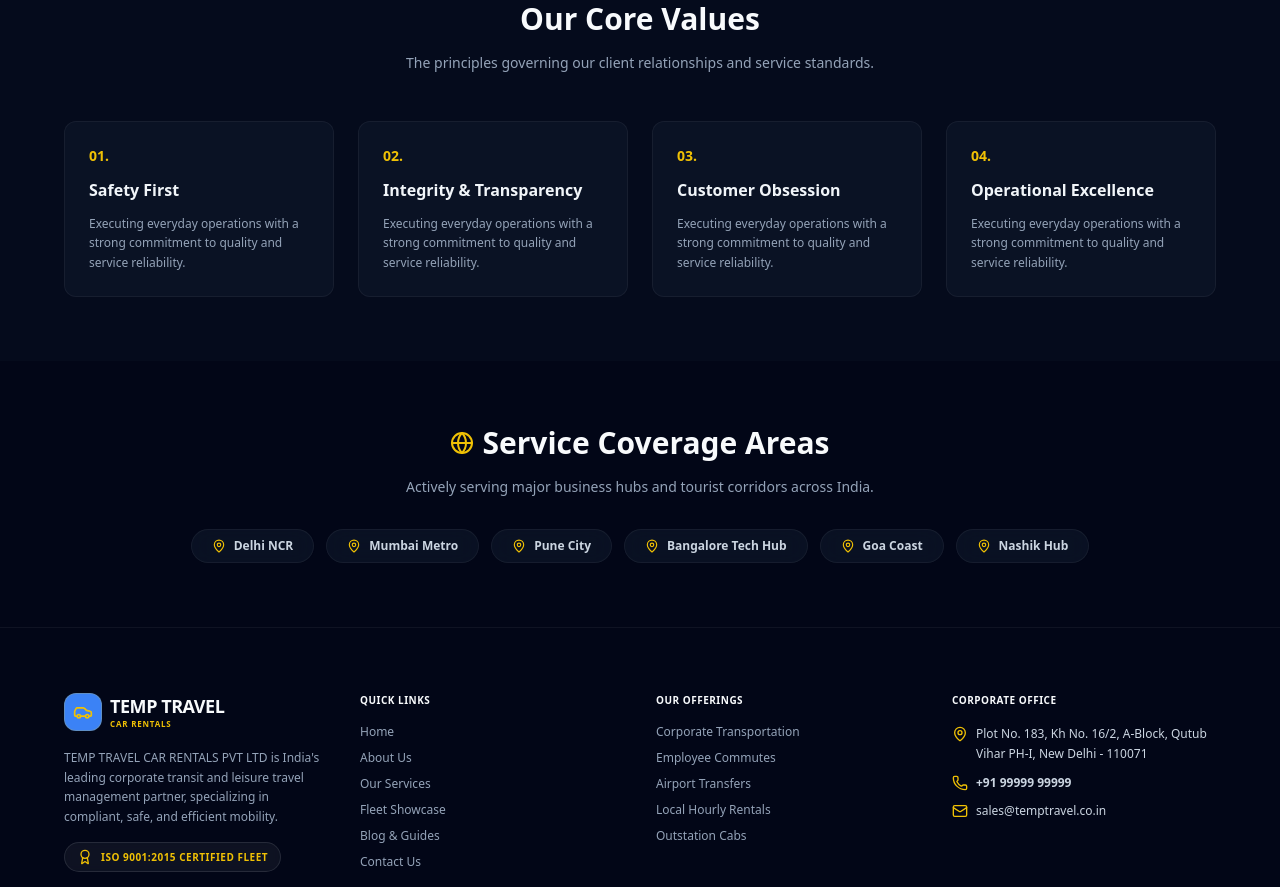
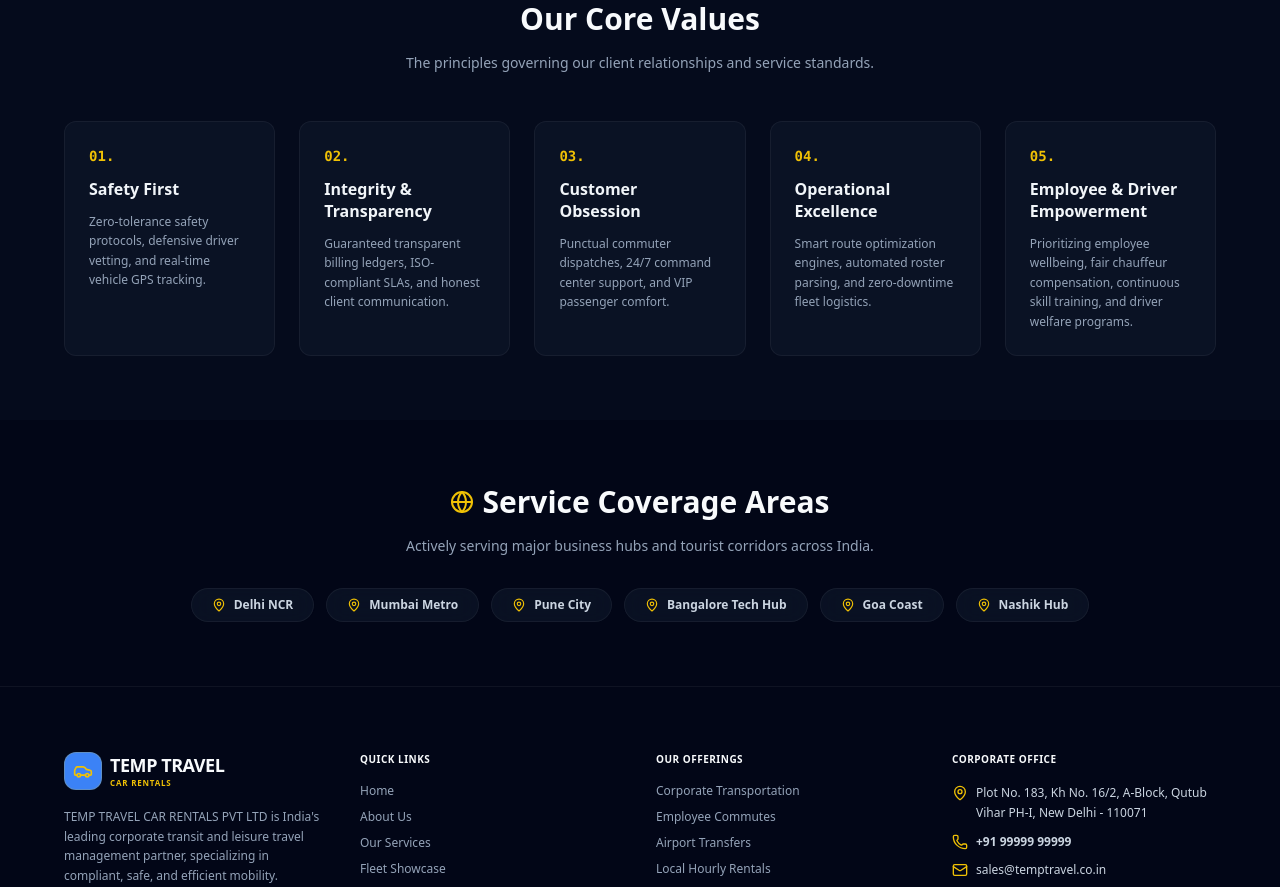
Before and after one commit to Navneetk334/temp-travel-demo, a Next.js app: page /about in a window 1280 px wide. Shown: the part 4000-4887 px from the top of the page. Built offline with nearby package versions, Linux system fonts and the light colour scheme; no server answers; the database is empty.

Commit message:
feat: add Employee & Driver Empowerment card to Our Core Values section on /about page

```diff
--- a/app/(public)/about/page.tsx
+++ b/app/(public)/about/page.tsx
@@ -38,7 +38,13 @@ export default async function AboutPage() {
     aboutUs: "Established in 2012, Temp Travel operates with a compliant fleet across major business metros. We prioritize passenger safety, transparent billing, and 24/7 support desks.",
     mission: "To deliver safe, compliant, and cost-effective transportation logistics and leisure travel experiences.",
     vision: "To become India's primary choice for corporate employee transportation and customized leisure holiday packages.",
-    values: ["Safety First", "Integrity & Transparency", "Customer Obsession", "Operational Excellence"],
+    values: [
+      "Safety First",
+      "Integrity & Transparency",
+      "Customer Obsession",
+      "Operational Excellence",
+      "Employee & Driver Empowerment"
+    ],
     whyUs: ["ISO 9001:2015 Compliance", "Defensive Driver Vetting", "Automated Roster Routing", "24/7 Command Center Support"],
     stats: { completedRides: "500K+", corporateContracts: "120+", hubs: "30+", rating: "4.9/5" },
     serviceAreas: ["Delhi NCR", "Mumbai Metro", "Pune City", "Bangalore Tech Hub", "Goa Coast", "Nashik Hub"],
@@ -317,16 +323,28 @@ export default async function AboutPage() {
               </p>
             </div>
 
-            <div className="grid grid-cols-1 sm:grid-cols-2 lg:grid-cols-4 gap-6">
-              {companyInfo.values.map((val: string, idx: number) => (
-                <div key={idx} className="glassmorphism p-6 rounded-xl border border-white/5 hover:border-primary/20 transition-all space-y-3">
-                  <div className="text-accent font-bold text-sm">0{idx + 1}.</div>
-                  <h4 className="font-bold text-slate-100 text-base">{val}</h4>
-                  <p className="text-xs text-slate-400 leading-relaxed">
-                    Executing everyday operations with a strong commitment to quality and service reliability.
-                  </p>
-                </div>
-              ))}
+            <div className="grid grid-cols-1 sm:grid-cols-2 lg:grid-cols-5 gap-6">
+              {companyInfo.values.map((val: string, idx: number) => {
+                const valueDescriptions: Record<string, string> = {
+                  "Safety First": "Zero-tolerance safety protocols, defensive driver vetting, and real-time vehicle GPS tracking.",
+                  "Integrity & Transparency": "Guaranteed transparent billing ledgers, ISO-compliant SLAs, and honest client communication.",
+                  "Customer Obsession": "Punctual commuter dispatches, 24/7 command center support, and VIP passenger comfort.",
+                  "Operational Excellence": "Smart route optimization engines, automated roster parsing, and zero-downtime fleet logistics.",
+                  "Employee & Driver Empowerment": "Prioritizing employee wellbeing, fair chauffeur compensation, continuous skill training, and driver welfare programs."
+                };
+
+                return (
+                  <div key={idx} className="glassmorphism p-6 rounded-xl border border-white/5 hover:border-accent/30 transition-all space-y-3 flex flex-col justify-between group hover:-translate-y-1">
+                    <div className="space-y-3">
+                      <div className="text-accent font-mono font-extrabold text-sm">0{idx + 1}.</div>
+                      <h4 className="font-bold text-slate-100 text-base group-hover:text-amber-400 transition-colors leading-snug">{val}</h4>
+                      <p className="text-xs text-slate-400 leading-relaxed">
+                        {valueDescriptions[val] || "Executing everyday operations with a strong commitment to quality and service reliability."}
+                      </p>
+                    </div>
+                  </div>
+                );
+              })}
             </div>
           </div>
         </section>
```
Also changed, not shown: 1 other file (tests, documents, lock files or other folders).
